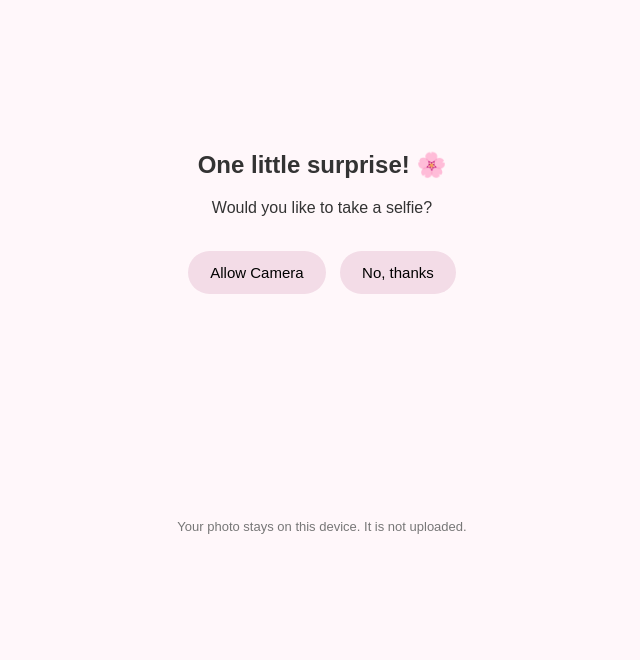
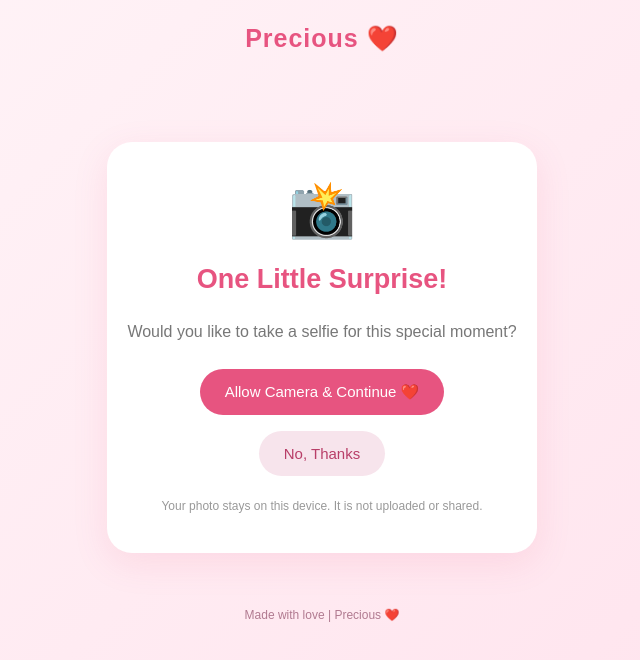
Before and after one commit to losertobi4916-oss/precious, a plain HTML site: page index.html in a window 1280 px wide. Shown: the whole page, without its empty margins (318-958 px from the left). Drawn offline with Linux system fonts and the light colour scheme.

Commit message:
Update index.html
Kuchvi ree

```diff
--- a/index.html
+++ b/index.html
@@ -2,152 +2,307 @@
 <!DOCTYPE html>
 <html lang="en">
 <head>
-<meta name="google-site-verification" content="z_xq82DReQ3RcwpXqz_l9tX3gqCGeGE2ZqTIJva8yYw" />
 <meta charset="UTF-8">
 <meta name="viewport" content="width=device-width, initial-scale=1.0">
-<title>Precious ❤️</title>
+<meta name="theme-color" content="#fff5f8">
+<title>Precious ❤️ | A Little Surprise</title>
+
 <style>
+* {
+  box-sizing: border-box;
+}
+
 body {
   margin: 0;
   font-family: Arial, sans-serif;
-  background: #fff7fa;
+  background: linear-gradient(135deg, #fff5f8, #ffe1ec);
+  color: #444;
   text-align: center;
-  color: #333;
+  min-height: 100vh;
 }
+
+header {
+  padding: 24px;
+  color: #e75480;
+  font-size: 25px;
+  font-weight: bold;
+  letter-spacing: 1px;
+}
+
 .container {
-  padding: 35px 20px;
-  margin-top: 12vh;
-}
-.logo {
-  font-size: 48px;
-  font-weight: bold;
-  margin-bottom: 35px;
-}
-input {
   width: 90%;
   max-width: 430px;
-  padding: 16px;
-  border: 1px solid #ddd;
+  margin: 65px auto 30px;
+  padding: 25px 20px;
+  background: white;
+  border-radius: 25px;
+  box-shadow: 0 10px 35px #e7548020;
+}
+
+.heart {
+  font-size: 55px;
+  margin: 10px;
+}
+
+h1 {
+  color: #e75480;
+  font-size: 27px;
+}
+
+p {
+  line-height: 1.7;
+  color: #777;
+}
+
+.searchbox {
+  background: #fff8fb;
+  border: 2px solid #f5c5d6;
+  border-radius: 18px;
+  padding: 18px;
+  margin: 25px 0;
+  font-size: 17px;
+  color: #444;
+  min-height: 58px;
+  overflow-wrap: anywhere;
+}
+
+button {
+  border: none;
+  background: #e75480;
+  color: white;
+  padding: 14px 25px;
   border-radius: 30px;
   font-size: 15px;
-  box-sizing: border-box;
+  cursor: pointer;
+  margin: 8px;
 }
-button {
-  background: #f3dce7;
-  border: 0;
-  border-radius: 25px;
-  padding: 13px 22px;
-  margin: 18px 5px;
-  font-size: 15px;
-  cursor: pointer;
+
+button:active {
+  transform: scale(.97);
 }
-#result, #cameraBox { display: none; }
-h1 { color: #e75480; }
+
+.secondary {
+  background: #f7e4ec;
+  color: #b83e68;
+}
+
+.page {
+  display: none;
+}
+
+.page.active {
+  display: block;
+}
+
 video, #photo {
-  width: 90%;
-  max-width: 350px;
+  width: 100%;
+  max-width: 340px;
   border-radius: 18px;
   margin-top: 15px;
 }
-.small { color: #777; font-size: 13px; }
+
+#photo {
+  display: none;
+}
+
+.small {
+  font-size: 12px;
+  color: #999;
+}
+
+footer {
+  padding: 25px;
+  font-size: 12px;
+  color: #b17a90;
+}
 </style>
 </head>
+
 <body>
 
-<div class="container" id="searchPage">
-  <div class="logo">
-    <span style="color:#4285F4">G</span><span style="color:#EA4335">o</span><span style="color:#FBBC05">o</span><span style="color:#4285F4">g</span><span style="color:#34A853">l</span><span style="color:#EA4335">e</span>
+<header>Precious ❤️</header>
+
+<!-- FIRST PAGE -->
+<section class="container page active" id="home">
+
+  <div class="heart">🌸</div>
+
+  <h1>A Little Surprise For You</h1>
+
+  <p>Someone has a special question for you...</p>
+
+  <div class="searchbox">
+    <span id="typedText"></span>
+    <span id="cursor">|</span>
   </div>
 
-  <input id="query"
-value=""
-placeholder=""
-readonly>
+  <p class="small" id="typingStatus">
+    A little surprise is coming...
+  </p>
+
+</section>
+
+<!-- CAMERA CONSENT PAGE -->
+<section class="container page" id="cameraPage">
+
+  <div class="heart">📸</div>
+
+  <h1>One Little Surprise!</h1>
+
+  <p>
+    Would you like to take a selfie
+    for this special moment?
+  </p>
+
+  <button onclick="startCamera()">
+    Allow Camera & Continue ❤️
+  </button>
 
   <br>
-  <button onclick="search()">Google Search ❤️</button>
-  <p class="small">A little surprise is waiting for you!</p>
-</div>
 
-<div class="container" id="cameraBox">
-  <h2>One little surprise! 🌸</h2>
-  <p>Would you like to take a selfie?</p>
-  <button onclick="startCamera()">Allow Camera</button>
-  <button onclick="showResult()">No, thanks</button>
+  <button class="secondary" onclick="showResult()">
+    No, Thanks
+  </button>
+
+  <video id="video" autoplay playsinline
+  style="display:none"></video>
+
   <br>
-  <video id="video" autoplay playsinline></video>
-  <br>
-  <button id="capture" onclick="takePhoto()" style="display:none">
+
+  <button id="capture" onclick="takePhoto()"
+  style="display:none">
     Take My Selfie 📸
   </button>
-  <p class="small">Your photo stays on this device. It is not uploaded.</p>
+
+  <p class="small">
+    Your photo stays on this device.
+    It is not uploaded or shared.
+  </p>
+
   <canvas id="canvas" style="display:none"></canvas>
-</div>
 
-<div class="container" id="result">
+</section>
+
+<!-- FINAL PAGE -->
+<section class="container page" id="result">
+
+  <div class="heart">💗</div>
+
   <h1>The most beautiful girl is YOU! ❤️</h1>
-  <p>You are more special than you think. 🌷</p>
-  <img id="photo" style="display:none">
-  <p>Keep smiling! ✨</p>
-</div>
+
+  <p>
+    You are more special than you think.
+    Never forget how wonderful you are! 🌷
+  </p>
+
+  <img id="photo" alt="Your selfie">
+
+  <div class="heart">🌸✨🌸</div>
+
+  <p>Keep smiling, beautiful! ❤️</p>
+
+</section>
+
+<footer>
+  Made with love | Precious ❤️
+</footer>
 
 <script>
+
 let stream = null;
+let typingTimer = null;
 
-function typeAndSearch() {
+function showPage(pageId) {
+  document.querySelectorAll(".page").forEach(page => {
+    page.classList.remove("active");
+  });
+
+  document.getElementById(pageId).classList.add("active");
+}
+
+function typeAndContinue() {
+
   const text = "Who is the most beautiful girl?";
-  const input = document.getElementById("query");
+  const output = document.getElementById("typedText");
+
   let i = 0;
 
-  input.value = "";
+  typingTimer = setInterval(() => {
 
-  const typing = setInterval(() => {
-    input.value += text.charAt(i);
+    output.textContent += text.charAt(i);
     i++;
 
     if (i >= text.length) {
-      clearInterval(typing);
+
+      clearInterval(typingTimer);
+
+      document.getElementById("cursor").style.display = "none";
+
+      document.getElementById("typingStatus").textContent =
+        "Question completed! ❤️";
 
       setTimeout(() => {
-        search();
-      }, 800);
+        showPage("cameraPage");
+      }, 1000);
+
     }
+
   }, 90);
 }
 
-function search() {
-  document.getElementById("searchPage").style.display = "none";
-  document.getElementById("cameraBox").style.display = "block";
-}
+async function startCamera() {
 
-async function startCamera() {
+  if (!navigator.mediaDevices ||
+      !navigator.mediaDevices.getUserMedia) {
+    showResult();
+    return;
+  }
+
   try {
+
     stream = await navigator.mediaDevices.getUserMedia({
       video: { facingMode: "user" },
       audio: false
     });
 
-    document.getElementById("video").srcObject = stream;
-    document.getElementById("capture").style.display = "inline-block";
+    const video = document.getElementById("video");
+
+    video.srcObject = stream;
+    video.style.display = "block";
+
+    document.getElementById("capture").style.display =
+      "inline-block";
+
   } catch (error) {
+
+    stopCamera();
     showResult();
+
   }
 }
 
 function takePhoto() {
+
   const video = document.getElementById("video");
   const canvas = document.getElementById("canvas");
+
+  if (!video.videoWidth) {
+    showResult();
+    return;
+  }
 
   canvas.width = video.videoWidth;
   canvas.height = video.videoHeight;
 
-  canvas.getContext("2d").drawImage(
+  const context = canvas.getContext("2d");
+
+  context.drawImage(
     video, 0, 0, canvas.width, canvas.height
   );
 
-  document.getElementById("photo").src =
-    canvas.toDataURL("image/jpeg");
+  const image = canvas.toDataURL("image/jpeg");
 
+  document.getElementById("photo").src = image;
   document.getElementById("photo").style.display = "block";
 
   stopCamera();
@@ -155,23 +310,32 @@ function takePhoto() {
 }
 
 function stopCamera() {
+
   if (stream) {
-    stream.getTracks().forEach(track => track.stop());
+
+    stream.getTracks().forEach(track => {
+      track.stop();
+    });
+
     stream = null;
   }
 }
 
 function showResult() {
+
   stopCamera();
-  document.getElementById("cameraBox").style.display = "none";
-  document.getElementById("result").style.display = "block";
+
+  document.getElementById("video").style.display = "none";
+  document.getElementById("capture").style.display = "none";
+
+  showPage("result");
 }
 
+window.addEventListener("load", () => {
+  setTimeout(typeAndContinue, 1000);
+});
+
 window.addEventListener("pagehide", stopCamera);
-
-window.addEventListener("load", () => {
-  setTimeout(typeAndSearch, 700);
-});
 
 </script>
 
```
